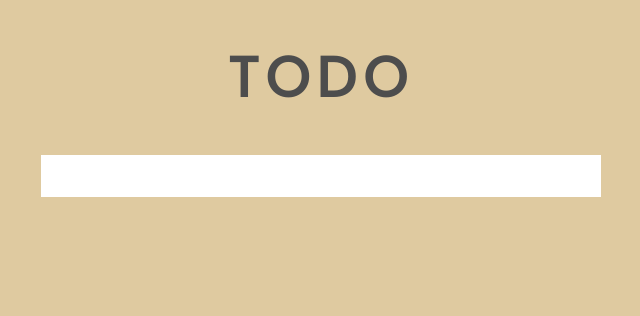
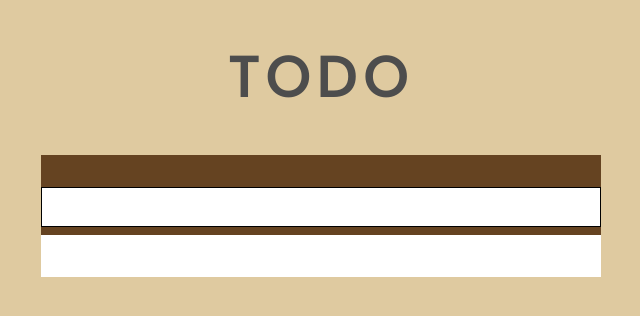
Before and after one commit to sajidsajju/todo-ui, a React (Create React App) app: page / in a window 1280 px wide. Shown: the top 316 px of the page, without its empty margins (319-959 px from the left). Built offline with nearby package versions, Linux system fonts and the light colour scheme.

Commit message:
Add todo form in main

```diff
--- a/public/index.html
+++ b/public/index.html
@@ -2,50 +2,20 @@
 <html lang="en">
   <head>
     <meta charset="utf-8" />
-    <link rel="icon" href="%PUBLIC_URL%/favicon.ico" />
     <meta name="viewport" content="width=device-width, initial-scale=1" />
     <meta name="theme-color" content="#000000" />
     <meta
       name="description"
       content="Web site created using create-react-app"
     />
-    <link rel="apple-touch-icon" href="%PUBLIC_URL%/logo192.png" />
-    <!-- <link
-      href="https://fonts.googleapis.com/css2?family=Chilanka&display=swap"
-      rel="stylesheet"
-    /> -->
     <link
       href="https://fonts.googleapis.com/css2?family=Poppins&display=swap"
       rel="stylesheet"
     />
-    <!--
-      manifest.json provides metadata used when your web app is installed on a
-      user's mobile device or desktop. See https://developers.google.com/web/fundamentals/web-app-manifest/
-    -->
-    <link rel="manifest" href="%PUBLIC_URL%/manifest.json" />
-    <!--
-      Notice the use of %PUBLIC_URL% in the tags above.
-      It will be replaced with the URL of the `public` folder during the build.
-      Only files inside the `public` folder can be referenced from the HTML.
-
-      Unlike "/favicon.ico" or "favicon.ico", "%PUBLIC_URL%/favicon.ico" will
-      work correctly both with client-side routing and a non-root public URL.
-      Learn how to configure a non-root public URL by running `npm run build`.
-    -->
-    <title>React App</title>
+    <title>Todo UI</title>
   </head>
   <body>
     <noscript>You need to enable JavaScript to run this app.</noscript>
     <div id="root"></div>
-    <!--
-      This HTML file is a template.
-      If you open it directly in the browser, you will see an empty page.
-
-      You can add webfonts, meta tags, or analytics to this file.
-      The build step will place the bundled scripts into the <body> tag.
-
-      To begin the development, run `npm start` or `yarn start`.
-      To create a production bundle, use `npm run build` or `yarn build`.
-    -->
   </body>
 </html>
--- a/src/components/Main/index.js
+++ b/src/components/Main/index.js
@@ -1,6 +1,7 @@
-import React, { useState } from "react";
+import React, { useEffect, useState } from "react";
 import { makeStyles } from "@material-ui/core";
 import TodoList from "../TodoList";
+import TodoForm from "../TodoForm";
 
 const useStyles = makeStyles({
   h1: {
@@ -13,11 +14,23 @@ const useStyles = makeStyles({
 
 function Main() {
   const classes = useStyles();
-  const [todos, setTodos] = useState([]);
+  const initialState = JSON.parse(localStorage.getItem("todos")) || [];
+
+  const [todos, setTodos] = useState(initialState);
+
+  const addTodo = (todo) => {
+    const newTodo = [todo, ...todos];
+    setTodos(newTodo);
+  };
+
+  useEffect(() => {
+    localStorage.setItem("todos", JSON.stringify(todos));
+  }, [todos]);
 
   return (
     <>
       <h1 className={classes.h1}>TODO</h1>
+      <TodoForm addTodo={addTodo} />
       <TodoList todos={todos} />
     </>
   );
```
